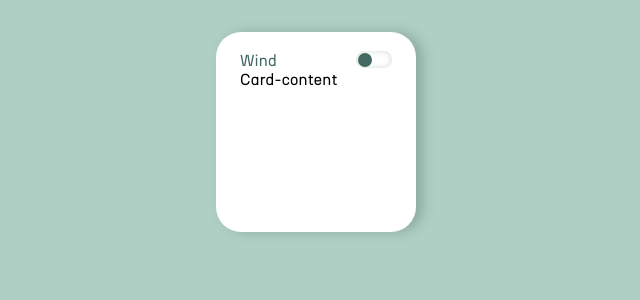
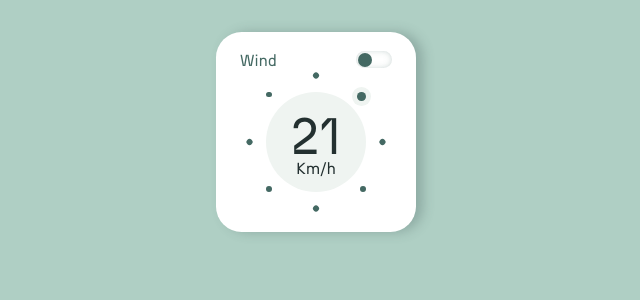
Before and after one commit to WildCodeSchool/2023-02-js-btz-spotcast, a React (Create React App) app: page / in a window 1280 px wide. Shown: the top 300 px of the page, without its empty margins (324-964 px from the left). Built offline with nearby package versions, Linux system fonts and the light colour scheme.

Commit message:
Creating and styling Wind Widget

```diff
--- a/src/components/widgets/cards.css
+++ b/src/components/widgets/cards.css
@@ -7,35 +7,35 @@
   flex-direction: column;
   background-color: white;
   padding: 1.2em 1.5em;
-  border-radius: 25px;
+  border-radius: 1.6em;
   box-shadow: 7px 0 12px rgba(65, 89, 89, 0.3);
 }
 
 .small-rectangle {
-  border-radius: 20px;
+  border-radius: 1.25em;
   padding: 1em;
-  width: 200px;
-  height: 90px;
+  width: 12.5em;
+  height: 5.625em;
 }
 
 .small-square {
-  width: 200px;
-  height: 200px;
+  width: 12.5em;
+  height: 12.5em;
 }
 
 .big-rectangle-width {
-  width: 420px;
-  height: 200px;
+  width: 26.25em;
+  height: 12.5em;
 }
 
 .big-rectangle-height {
-  width: 200px;
-  height: 420px;
+  width: 12.5em;
+  height: 26.25em;
 }
 
 .big-square {
-  width: 420px;
-  height: 420px;
+  width: 26.25em;
+  height: 26.25em;
 }
 
 .card-header {
@@ -47,4 +47,5 @@
 
 .card-content {
   flex: 1;
+  position: relative;
 }
--- a/src/components/widgets/wind/Wind.css
+++ b/src/components/widgets/wind/Wind.css
@@ -0,0 +1,36 @@
+.wind-chart{
+    display: flex;
+    justify-content: center;
+    align-items: center;
+    height: 100%;
+}
+.cardinal-points{
+    position: relative;
+    width: 6.25em;
+    height: 6.25em;
+    border-radius: 50%;
+    background: var(--primary-color-light);
+}
+.cardinal-points span{
+    width:.365em;
+    height:.365em;
+    position:absolute;
+    background: var(--primary-color);
+    border-radius:50%;
+    transform: rotate(calc(var(--n) * 45deg));
+    transform-origin: 50px 50px;
+}
+.cardinal-points span.checked {
+    width:.55em;
+    height:.55em;
+    box-shadow: 0 0 0 5px var(--primary-color-light);
+}
+.wind-stats{
+    color: var(--text-color);
+    position: absolute;
+    text-align: center;
+}
+.wind-strenght{
+    font-size: 3.2em;
+   margin-bottom: -.15em;
+}
--- a/src/components/widgets/wind/Wind.jsx
+++ b/src/components/widgets/wind/Wind.jsx
@@ -10,7 +10,24 @@ const Wind = () => {
         <p className="card-title">Wind</p>
         <ToggleButton />
       </div>
-      <div className="card-content">Card-content</div>
+      <div className="card-content">
+        <div className="wind-chart">
+          <div className="cardinal-points">
+            <span id="north" style={{"--n":1}}></span>
+            <span id="north-east" className="checked" style={{"--n":2}}></span>
+            <span id="east" style={{"--n":3}}></span>
+            <span id="south-east" style={{"--n":4}}></span>
+            <span id="south" style={{"--n":5}}></span>
+            <span id="south-west" style={{"--n":6}}></span>
+            <span id="west" style={{"--n":7}}></span>
+            <span id="north-west" style={{"--n":8}}></span>
+          </div>
+          <div className="wind-stats">
+            <p className="wind-strenght">21</p>
+            <p>Km/h</p>
+          </div>
+        </div>
+      </div>
     </div>
   );
 };
```
